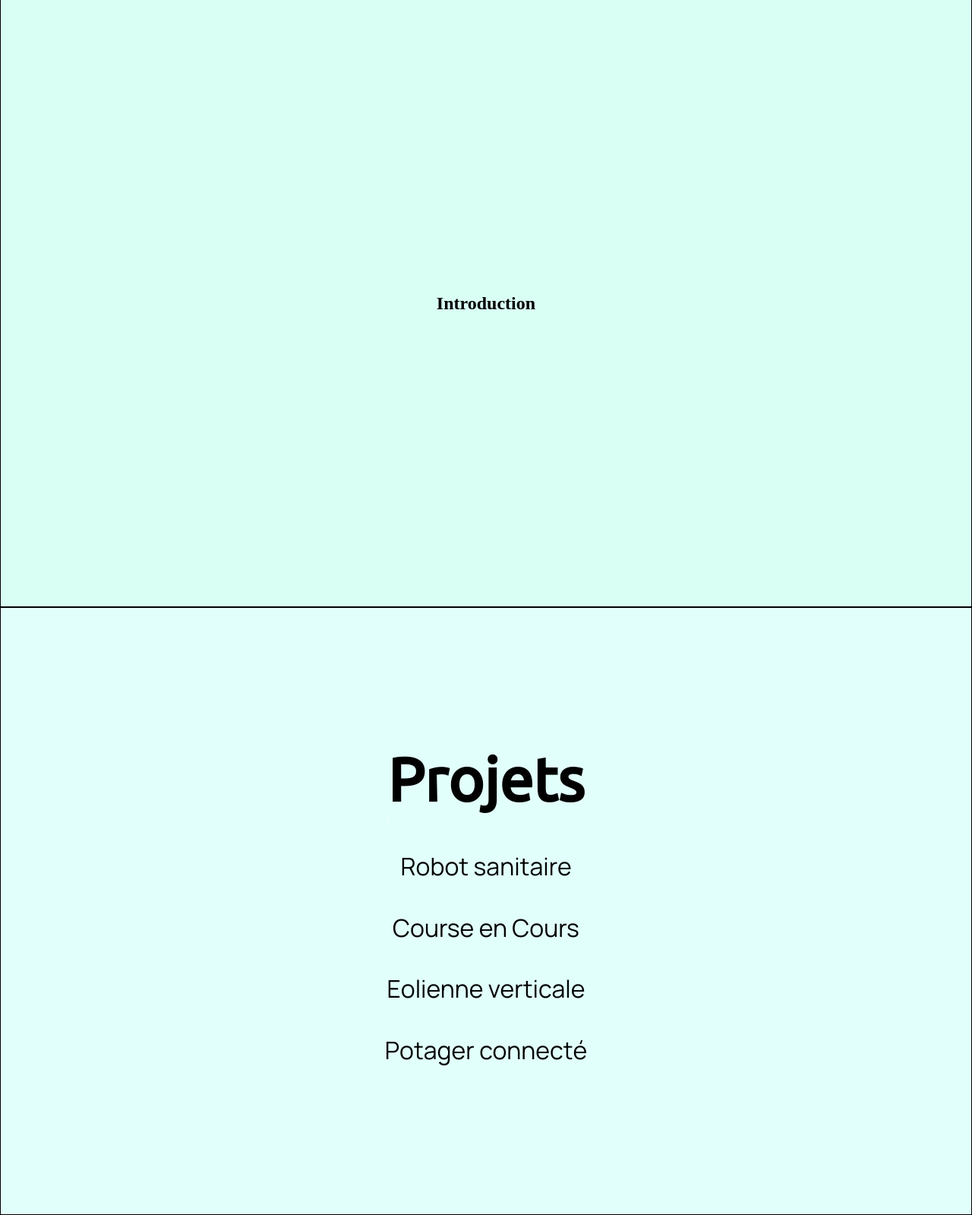
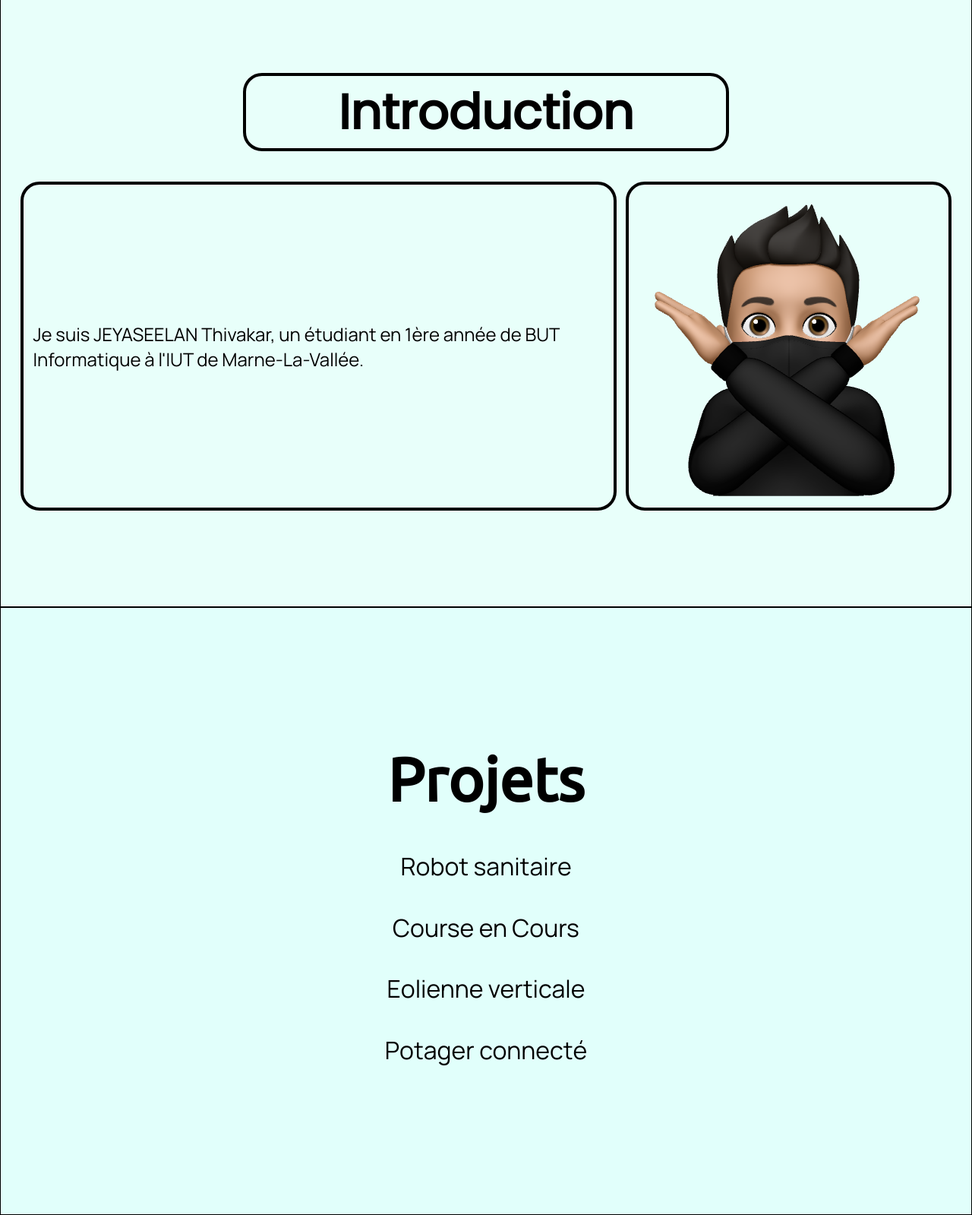
Before and after one commit to Thiiiv/Portfolio, a PHP site: page / in a window 1280 px wide. Shown: the part 801-2400 px from the top of the page at 76% size. Run offline with PHP 8.4, Linux system fonts and the light colour scheme.

Commit message:
Add files via upload

```diff
--- a/data/pages/cv.php
+++ b/data/pages/cv.php
@@ -37,6 +37,7 @@
                 <source src="../videos/video11.mp4" type="video/mp4">
             </video>
         </div>
+        <div class="all-div">
         <section class="accueil">
             <header>
                 <?php
@@ -52,6 +53,7 @@
                 <img src="../images/CV2.jpg" alt="Mon CV" class="CV">
                 </a>
         </section>
+        </div>
         <footer>
 
         </footer>
--- a/data/pages/headIndex.inc.html
+++ b/data/pages/headIndex.inc.html
@@ -23,7 +23,7 @@
                 <button class="lien"><a href="index.php">Accueil</a></button>
                 <button class="lien"><a href="data/pages/projets.php">Projets</a></button>
                 <button class="lien"><a href="data/pages/cv.php">CV</a></button>
-                <button class="lien"><a href="data/pages/motivations.php">Motivations</a></button>
+                <button class="lien"><a href="data/pages/competences.php">Compétences</a></button>
                 <button class="lien"><a href="data/pages/contact.php">Contact</a></button>
             </div>
         </div>
--- a/data/pages/headPages.inc.html
+++ b/data/pages/headPages.inc.html
@@ -23,7 +23,7 @@
                 <button class="lien"><a href="../../index.php">Accueil</a></button>
                 <button class="lien"><a href="projets.php">Projets</a></button>
                 <button class="lien"><a href="cv.php">CV</a></button>
-                <button class="lien"><a href="motivations.php">Motivations</a></button>
+                <button class="lien"><a href="competences.php">Compétences</a></button>
                 <button class="lien"><a href="contact.php">Contact</a></button>
             </div>
         </div>
--- a/data/pages/projets.php
+++ b/data/pages/projets.php
@@ -19,6 +19,7 @@
                 <source src="../videos/video11.mp4" type="video/mp4">
             </video>
         </div>
+        <div class="all-div">
         <section class="accueil">
             <header>
                 <?php
@@ -31,6 +32,7 @@
         </section>
         <section class="page1" id="robot" >
         </section>
+        </div>
         <footer>
 
         </footer>
--- a/data/styles/portfolio.css
+++ b/data/styles/portfolio.css
@@ -79,7 +79,7 @@ le contenu est organisé en colonne
   left: 0;
   overflow: hidden;
 }
-.all-div::content {
+.all-div section {
   height: 100vh;
   width: 100%;
   overflow: hidden;
@@ -89,10 +89,6 @@ Première partie de la page
 
 hauteur réglé sur la taille de la fenêtre
 */
-.accueil {
-  height: 100vh;
-  width: 100%;
-}
 /*
 Barre de navigation qui se situe tout en haut de la première partie de la page
 
@@ -202,20 +198,56 @@ style de la 2ème partie de la page
 le code est plutôt similaire à la première partie de la page
 */
 .page1 {
-  display: flex;
+  width: 100%;
+  border: 0.1vh solid black;
+}
+#projets {
   flex-direction: column;
-  width: 100%;
-  height: 100vh;
   justify-content: center;
   align-items: center;
+  display: flex;
   right: 0;
   left: 0;
   margin: auto;
-  margin-top: 0;
-  border: 0.1vh solid black;
 }
 #intro {
-  background-color: hsla(165, 100%, 90%, 0.733);
+  background-color: hsla(166, 100%, 94%, 0.733);
+  flex-direction: row;
+}
+#intro h1 {
+  width: 50vw;
+  text-align: center;
+  left: 0;
+  right: 0;
+  margin: auto;
+  margin-top: 12vh;
+  top: 0;
+  font-size: 4em;
+  font-family: 'Poppins', sans-serif;
+  border: 0.5vh solid black;
+  border-radius: 25px;
+}
+#intro .presentation {
+  display: flex;
+  flex-direction: row;
+  margin: 5vh 2vw;
+  justify-content: space-between;
+}
+#intro .presentation .present-text, #intro .presentation .photo-profil {
+  border: 0.5vh solid black;
+  border-radius: 25px;
+}
+#intro .presentation .present-text {
+  display: flex;
+  flex-direction: column;
+  justify-content: center;
+  align-items: center;
+  margin-right: 1vw;
+}
+#intro .present-text p {
+  font-size: 1.5em;
+  font-family: 'Manrope', sans-serif;
+  padding: 1vh 1vw;
 }
 /*
 les vidéos en fond
@@ -375,7 +407,7 @@ Ajout d'élément avant la vidéo se trouvant sur la 2ème partie de la page hom
 
 .page1 .p-titre::after {
 	opacity: 1;
-	transform: translate3d(-100%, 0, 0);
+	transform: translate3d(-101%, 0, 0);
 }
 
 .page1 .p-titre:hover::after,
@@ -423,12 +455,13 @@ Ajout d'élément avant la vidéo se trouvant sur la 2ème partie de la page hom
   display: block;
 }
 .page1 .projets a:hover + img {
-  width: 50vh;
-  height: 50vh;
+  width: 20vw;
+  height: 20vw;
   position: absolute;
   top: 0;
   bottom: 0;
   margin: auto;
+  margin-top: calc(250vh - 10vw);
   margin-right: 8vw;
   right: 0;
 }
@@ -500,6 +533,15 @@ qui est utilisé lorsqu'on passe le curseur sur les liens se trouvant dans la ba
   }
 }
 
+@keyframes colorfill {
+  from {
+    filter: grayscale(0);
+  }
+  to {
+    filter: grayscale(1);
+  }
+}
+
 
 
 /*
--- a/index.php
+++ b/index.php
@@ -32,6 +32,16 @@
         </section>
         <section class="page1" id="intro">
             <h1>Introduction</h1>
+            <div class="presentation">
+                <div class="present-text">
+                <p>Je suis JEYASEELAN Thivakar, un étudiant
+                    en 1ère année de BUT Informatique à l'IUT de Marne-La-Vallée.
+                </p>
+                </div>
+                <div class="photo-profil">
+                    <img src="data/images/profil.png" alt="Photo de profil" id="img-profil" />
+                </div>
+            </div>
         </section>
         <section class="page1" id="projets">
             <a href="data/pages/projets.php" class="p-titre">Projets</a>
```
Also changed, not shown: data/pages/competences.php (added, +61 -0 lines), data/pages/contact.php (added, +40 -0 lines), 2 other files.
